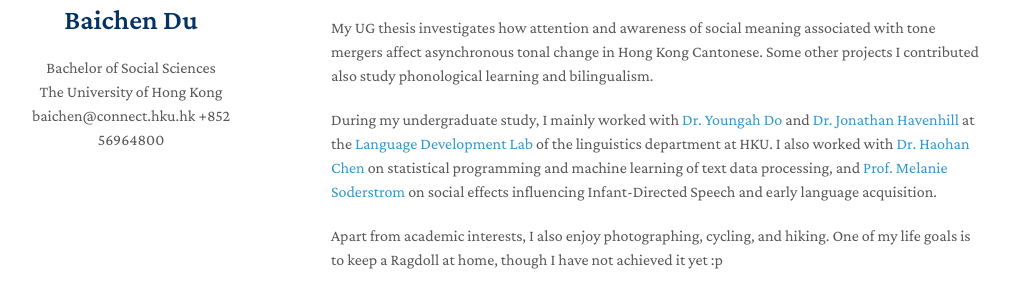
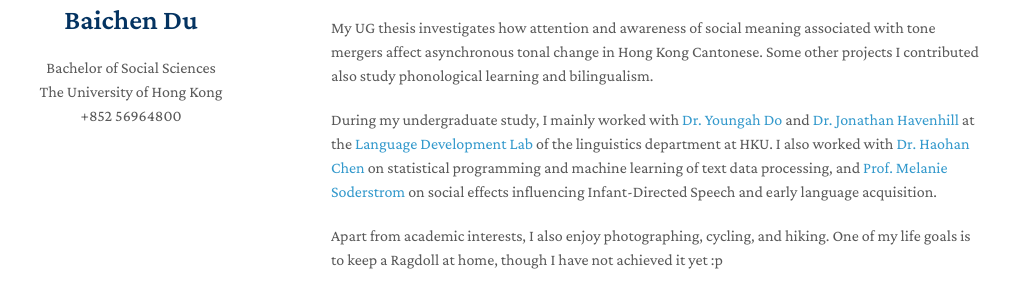
Before and after one commit to AlbertBaichenDu/AlbertBaichenDu.github.io, a Jekyll site: the page built from index.md, in a window 1280 px wide. Shown: the part 229-524 px from the top of the page, without its empty margins (139-1149 px from the left). Built offline with Jekyll 4.4.1, drawn with Linux system fonts in a browser that asks for light colours; nearby versions of some CDN libraries; a style sheet for code colours, icons or effects is not loaded; our own code applies the rules of GitHub Pages for plain Markdown files; part of the change alters nothing that is shown.

Commit message:
Update _config.yml

```diff
--- a/_config.yml
+++ b/_config.yml
@@ -1,7 +1,8 @@
 title: Baichen Du
 position: Bachelor of Social Sciences
 affiliation: The University of Hong Kong
-email: baichen@connect.hku.hk     +852 56964800
+email: baichen@connect.hku.hk
+email: +852 56964800
 #R.C.Lee Hall,
 #6A Sassoon Road,
 #Pokfulam, Hong Kong, HKG
```
